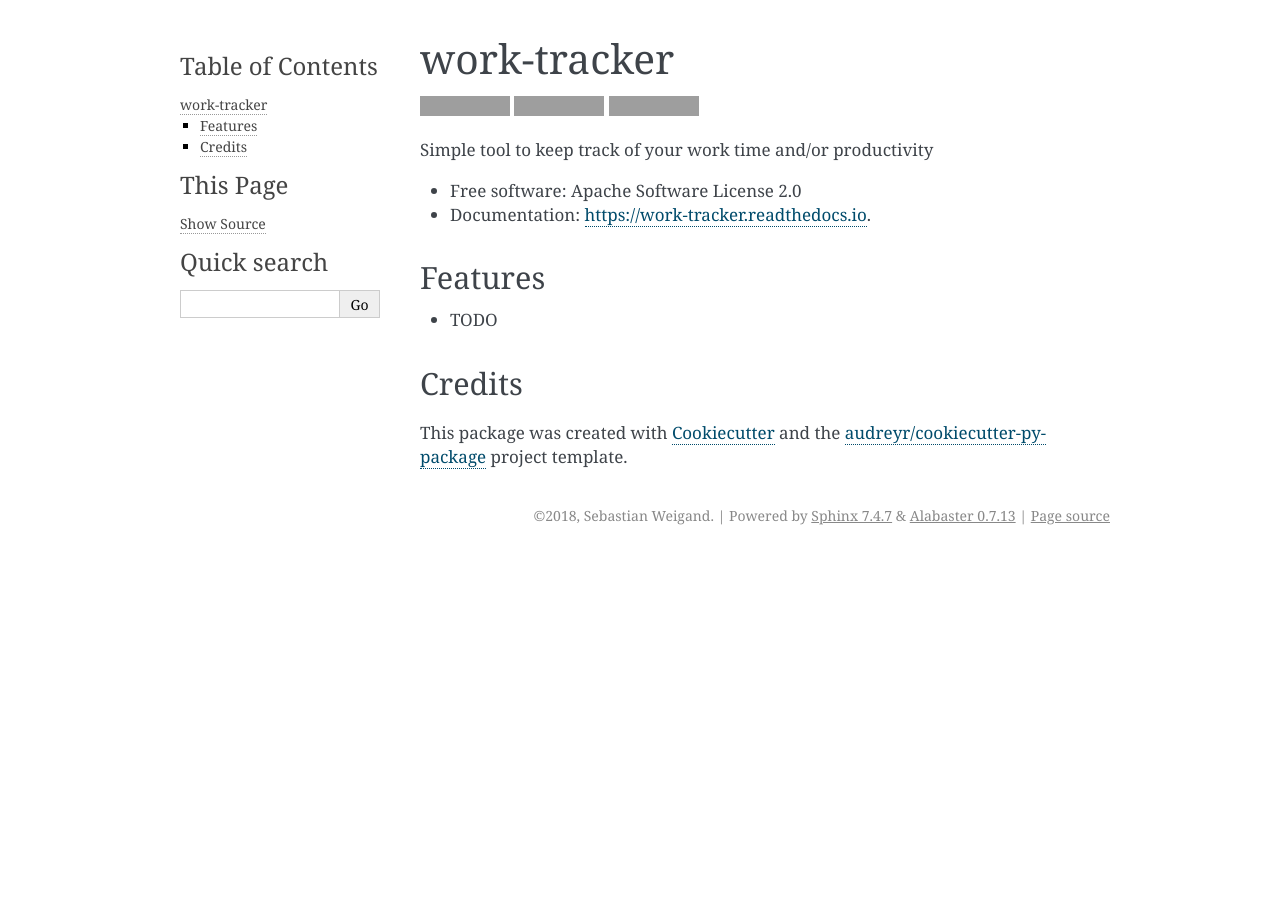
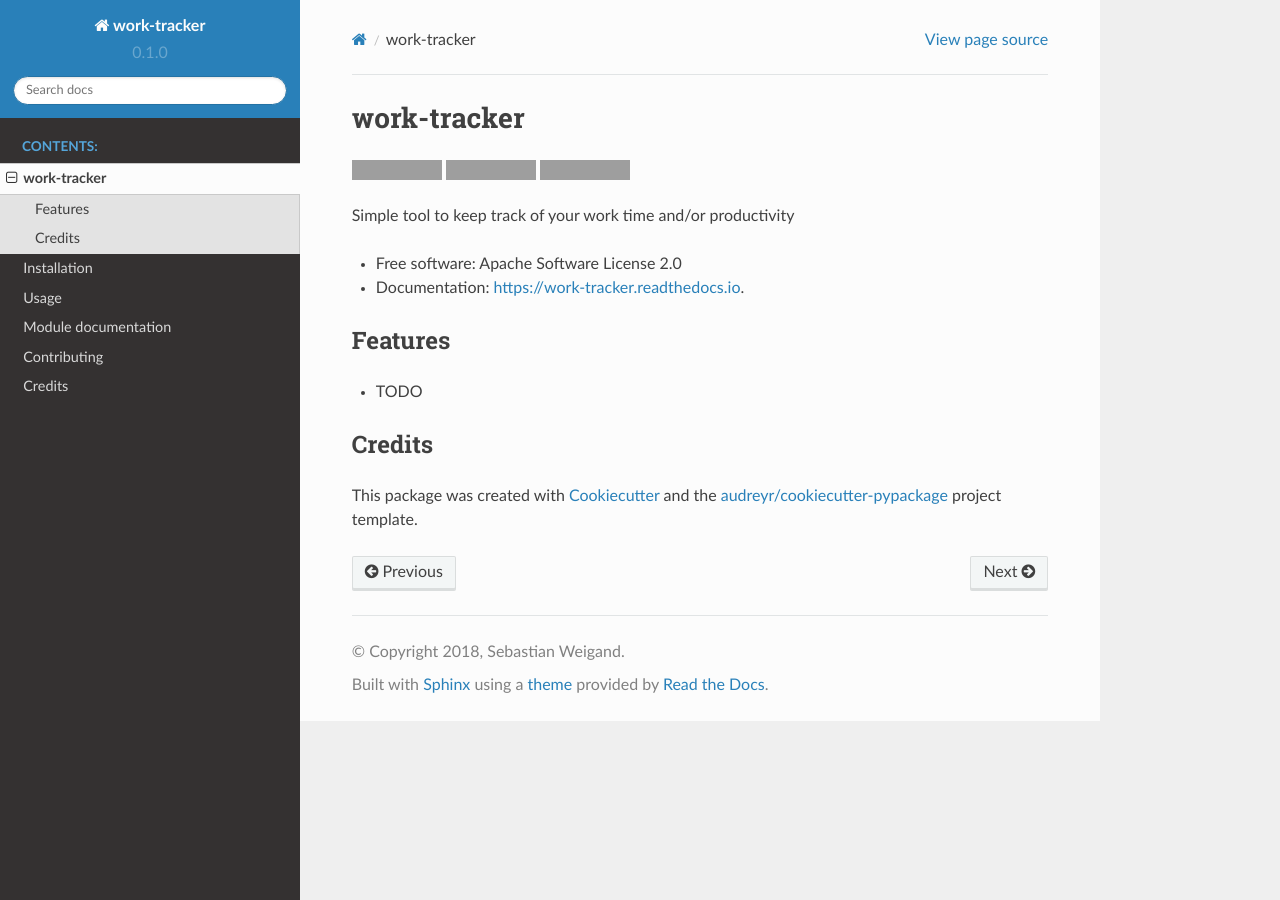
Before and after one commit to s-weigand/work-tracker, a Sphinx documentation site: the page built from docs/readme.rst, in a window 1280 px wide. Built offline with Sphinx 7.4.7 and the Read the Docs theme 2.0.0, drawn with Linux system fonts in a browser that asks for light colours; pages that are not in the unit, such as notebooks, are missing from menus; grey boxes are pictures that could not be loaded.

Commit message:
changed travis tests and fixed docs

```diff
--- a/README.rst
+++ b/README.rst
@@ -3,11 +3,11 @@
 ============
 
 
-.. image:: https://img.shields.io/pypi/v/work_tracker.svg
-        :target: https://pypi.python.org/pypi/work_tracker
+.. image:: https://img.shields.io/pypi/v/work-tracker.svg
+        :target: https://pypi.python.org/pypi/work-tracker
 
-.. image:: https://img.shields.io/travis/s-weigand/work_tracker.svg
-        :target: https://travis-ci.org/s-weigand/work_tracker
+.. image:: https://img.shields.io/travis/s-weigand/work-tracker.svg
+        :target: https://travis-ci.org/s-weigand/work-tracker
 
 .. image:: https://readthedocs.org/projects/work-tracker/badge/?version=latest
         :target: https://work-tracker.readthedocs.io/en/latest/?badge=latest
--- a/docs/conf.py
+++ b/docs/conf.py
@@ -32,7 +32,10 @@
 
 # Add any Sphinx extension module names here, as strings. They can be
 # extensions coming with Sphinx (named 'sphinx.ext.*') or your custom ones.
-extensions = ['sphinx.ext.autodoc', 'sphinx.ext.viewcode']
+extensions = ['sphinx.ext.autodoc',
+              'sphinx.ext.autosummary',
+              'sphinx.ext.viewcode',
+              'sphinx.ext.napoleon']
 
 # Add any paths that contain templates here, relative to this directory.
 templates_path = ['_templates']
@@ -84,7 +87,7 @@
 # The theme to use for HTML and HTML Help pages.  See the documentation for
 # a list of builtin themes.
 #
-html_theme = 'alabaster'
+html_theme = 'sphinx_rtd_theme'
 
 # Theme options are theme-specific and customize the look and feel of a
 # theme further.  For a list of options available for each theme, see the
@@ -95,7 +98,7 @@
 # Add any paths that contain custom static files (such as style sheets) here,
 # relative to this directory. They are copied after the builtin static files,
 # so a file named "default.css" will overwrite the builtin "default.css".
-html_static_path = ['_static']
+html_static_path = []  # ['_static']
 
 
 # -- Options for HTMLHelp output ---------------------------------------
--- a/docs/index.rst
+++ b/docs/index.rst
@@ -1,5 +1,5 @@
 Welcome to work-tracker's documentation!
-======================================
+========================================
 
 .. toctree::
    :maxdepth: 2
--- /dev/null
+++ b/docs/modules.rst
@@ -0,0 +1,5 @@
+Module documentation
+====================
+
+TODO
+####
--- a/requirements_dev.txt
+++ b/requirements_dev.txt
@@ -1,10 +1,11 @@
 pip==18.1
 bumpversion==0.5.3
+twine==1.12.1
 wheel==0.32.1
 watchdog==0.9.0
 flake8==3.5.0
 tox==3.5.2
 pytest==4.0.0
 coverage==4.5.1
+sphinx-rtd-theme==0.3.1
 Sphinx==1.8.1
-twine==1.12.1
--- a/setup.py
+++ b/setup.py
@@ -48,7 +48,7 @@
     setup_requires=setup_requirements,
     test_suite='tests',
     tests_require=test_requirements,
-    url='https://github.com/s-weigand/work_tracker',
+    url='https://github.com/s-weigand/work-tracker',
     version='0.1.0',
     zip_safe=False,
 )
```
Also changed, not shown: .travis.yml, 1 other file.
